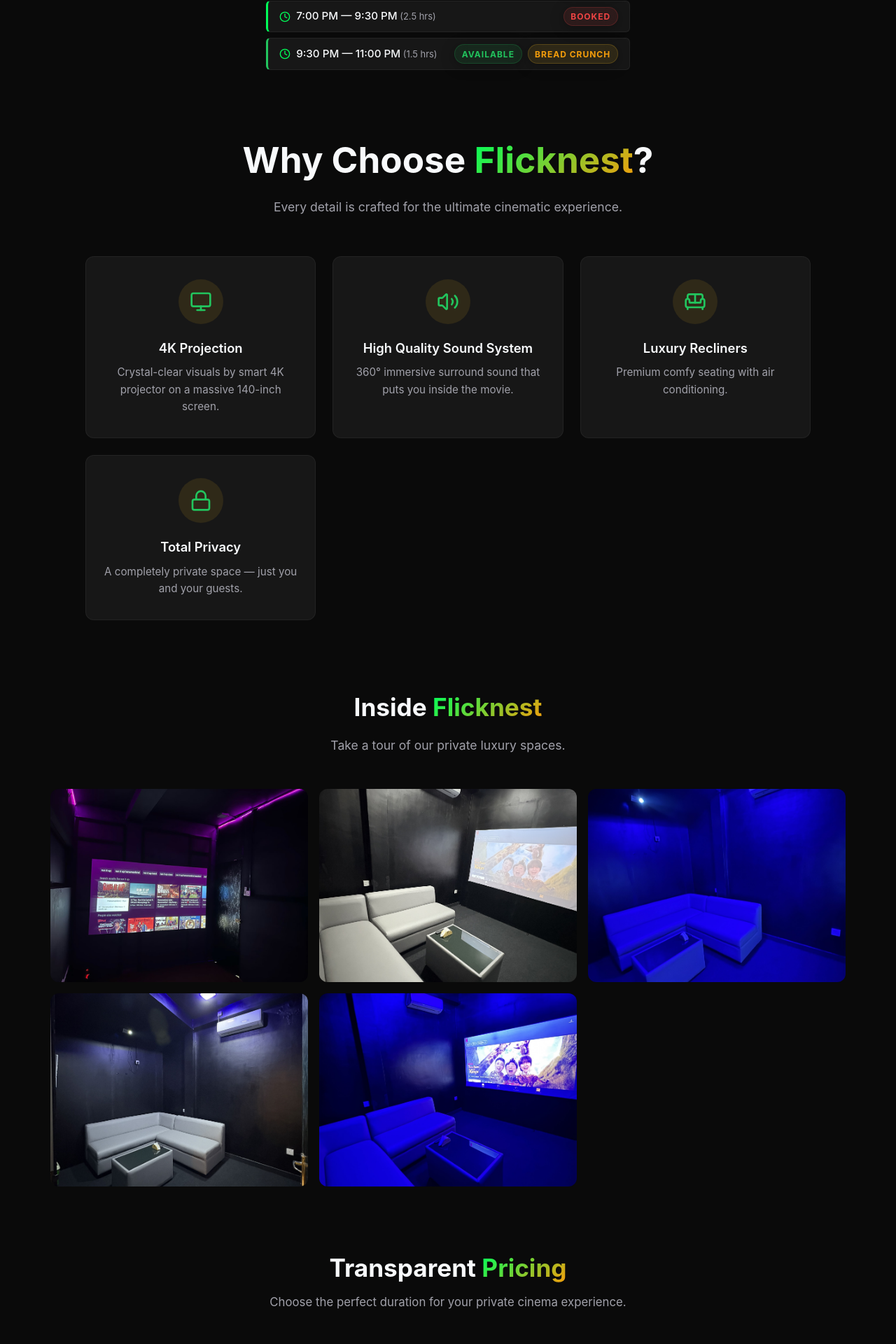
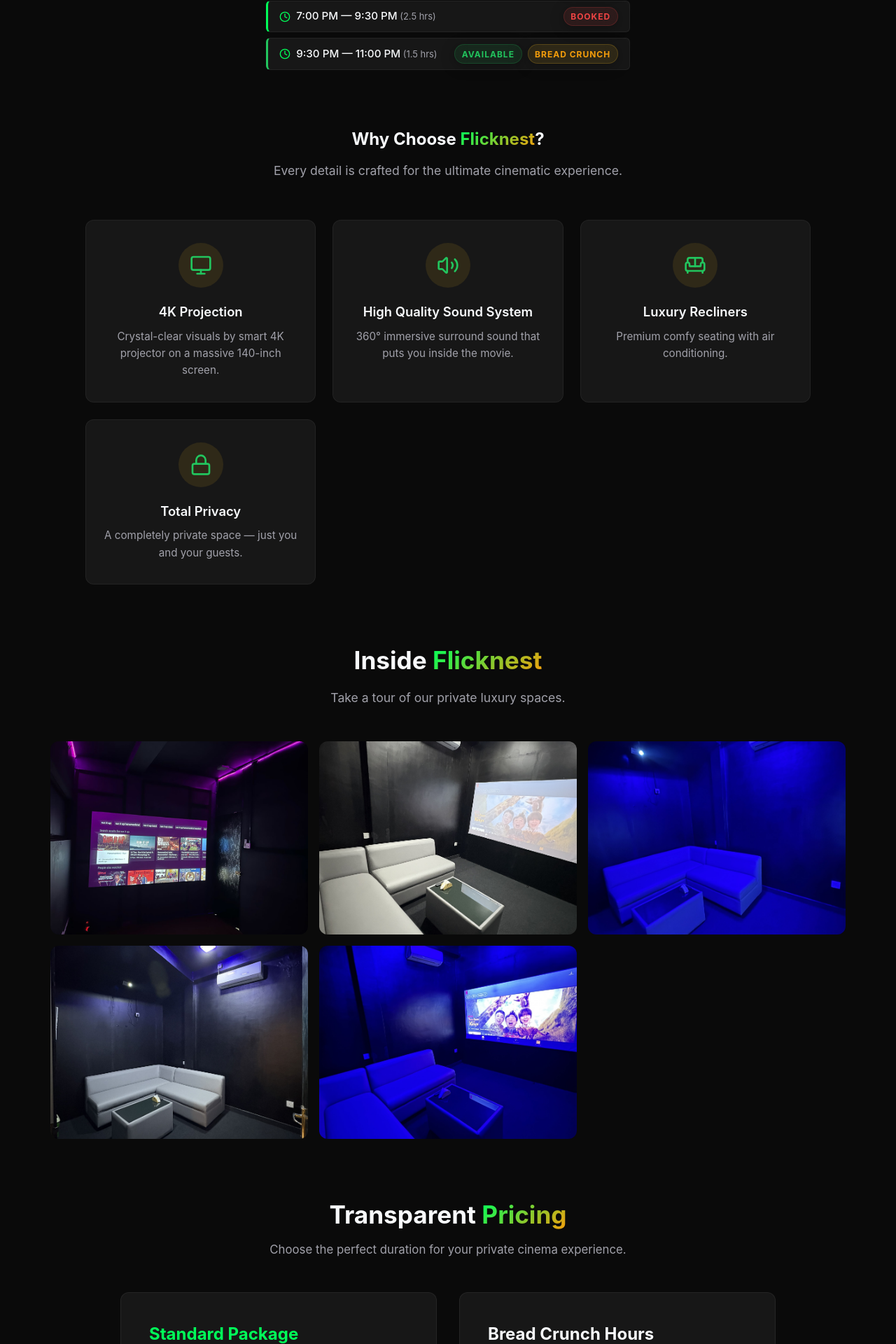
Before and after one commit to sakunakavinda/flicknest, a React (Vite) app: page / in a window 1280 px wide. Shown: the part 1118-3038 px from the top of the page at 70% size. Built offline with nearby package versions, Linux system fonts and the light colour scheme.

Commit message:
style: adjust gallery and features section padding and update booking duration options

```diff
--- a/src/components/BookingForm.jsx
+++ b/src/components/BookingForm.jsx
@@ -12,7 +12,7 @@
     name: '',
     date: '',
     time: '',
-    hours: '2',
+    hours: '3',
     contact: '',
     receiptName: ''
   });
@@ -105,8 +105,11 @@
               name="hours"
               value={formData.hours}
               onChange={handleChange}
-            >
-              <option value="3">3 Hours</option>
+              >
+              <option value="1.5">1.5 Hours</option>
+                <option value="2">2 Hours</option>
+                <option value="2.5">2.5 Hours</option>
+              <option value="3" >3 Hours</option>
               <option value="4">4 Hours</option>
               <option value="5">5+ Hours</option>
             </select>
--- a/src/components/Features.css
+++ b/src/components/Features.css
@@ -3,7 +3,7 @@
    ============================== */
 
 .features-section {
-  padding: 3rem 2rem;
+  padding: 2.5rem 2rem;
   max-width: 1100px;
   margin: 0 auto;
 }
@@ -14,7 +14,7 @@
 }
 
 .features-header h2 {
-  font-size: 3.2rem;
+  font-size: 3  .2rem;
   font-weight: 700;
   margin-bottom: 0.75rem;
 }
@@ -97,6 +97,6 @@
   }
 
   .features-header h2 {
-    font-size: 1.6rem;
+    font-size: 2.2rem;
   }
 }
--- a/src/components/Gallery.css
+++ b/src/components/Gallery.css
@@ -3,7 +3,7 @@
    ============================== */
 
 .gallery-section {
-  padding: 3rem 2rem;
+  padding: 2.5rem 2rem;
   max-width: 1200px;
   margin: 0 auto;
 }
```
